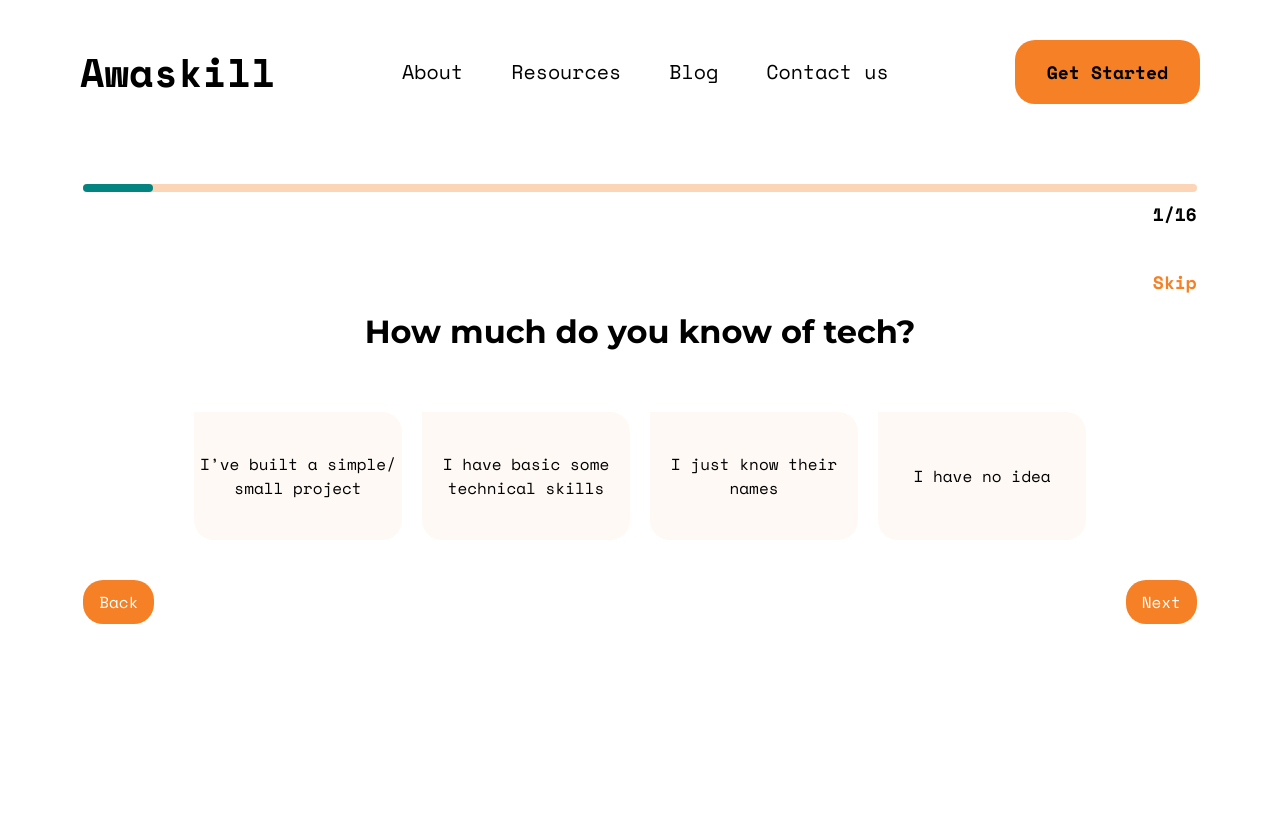
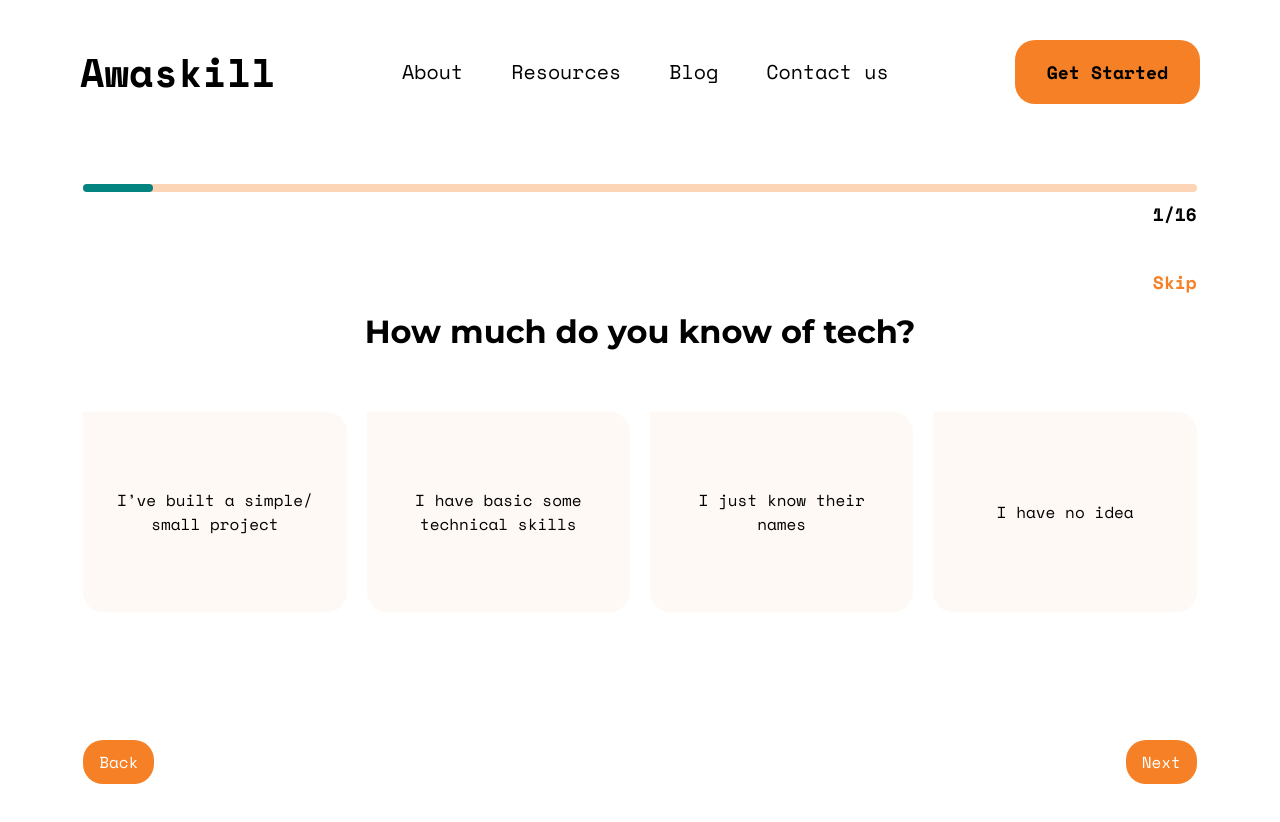
Before and after one commit to kingjamesx/quiz-app, a Next.js app: page /assessments/questions in a window 1280 px wide. Shown: the top 822 px of the page. Before the commit the page ends 800 px from the top, so only its background shows below. Built offline with nearby package versions, Linux system fonts and the light colour scheme.

Commit message:
question one layout fixed and nav header bug fixed

```diff
--- a/components/Assessments/Question-1.jsx
+++ b/components/Assessments/Question-1.jsx
@@ -1,11 +1,15 @@
-import { useRouter } from 'next/router';
-import Buttons from './UI/Button';
 import RadioInput from './radio-input';
 import { useState } from 'react';
-const QuestionOne = props => {
-  const { page, setPage } = props;
+
+const OPTIONS = [
+  { id: 1, label: 'I’ve built a simple/ small project' },
+  { id: 2, label: 'I have basic some technical skills' },
+  { id: 3, label: 'I just know their names' },
+  { id: 4, label: 'I have no idea' },
+];
+
+const QuestionOne = () => {
   const [selected, setSelected] = useState(null);
-  const router = useRouter();
 
   const handleChange = id => {
     if (selected === id) {
@@ -20,39 +24,17 @@ const QuestionOne = props => {
       <h2 className="text-center text-2xl font-bold font-mont mb-10 md:mb-16 md:text-[2rem]">
         How much do you know of tech?
       </h2>
-      <form action="" className="text-xl text-center mx-auto">
-        <div className="grid grid-cols-[repeat(auto-fit,_minmax(10rem,_max-content))] justify-center gap-7 md:gap-5">
-          <RadioInput
-            label="I’ve built a simple/ small project"
-            option={1}
-            onChange={handleChange}
-            onSelect={selected}
-          />
-          <RadioInput
-            label="I have basic some technical skills"
-            option={2}
-            onChange={handleChange}
-            onSelect={selected}
-          />
-          <RadioInput
-            label="I just know their names"
-            option={3}
-            onChange={handleChange}
-            className="py-10"
-            onSelect={selected}
-          />
-          <RadioInput
-            label="I have no idea"
-            option={4}
-            onChange={handleChange}
-            className="py-10"
-            onSelect={selected}
-          />
+      <div className="text-xl text-center mx-auto">
+        <div className="grid grid-cols-2 max-w-[27rem] mx-auto justify-center gap-7 md:gap-5 xl:grid-cols-4 xl:max-w-none">
+          {OPTIONS.map(option => (
+            <RadioInput
+              label={option.label}
+              option={option.id}
+              onChange={handleChange}
+              onSelect={selected}
+            />
+          ))}
         </div>
-      </form>
-      <div className="flex justify-between mt-10 mx-auto md:max-w-[50rem] xl:max-w-none">
-        <Buttons type="button" label="Back" onClick={() => router.back()} />
-        <Buttons type="button" label="Next" onClick={() => setPage(page + 1)} />
       </div>
     </>
   );
--- a/components/Assessments/Question-2.jsx
+++ b/components/Assessments/Question-2.jsx
@@ -1,14 +1,7 @@
-import Buttons from './UI/Button';
-
-const QuestionTwo = props => {
-  const { page, setPage } = props;
+const QuestionTwo = () => {
   return (
     <>
       <h1>Question 2</h1>
-      <div className="flex justify-between mt-10">
-        <Buttons type="button" label="Back" onClick={() => setPage(page - 1)} />
-        <Buttons type="button" label="Next" onClick={() => setPage(page + 1)} />
-      </div>
     </>
   );
 };
--- a/components/Assessments/radio-input.jsx
+++ b/components/Assessments/radio-input.jsx
@@ -1,17 +1,14 @@
-import { useState } from 'react';
-
 const RadioInput = props => {
   const { label, className, option, onChange, onSelect } = props;
 
   const classes =
-    `text-sm px-7 text-center py-5 md:px-0 md:text-base md:py-10 md:w-52 ` +
-    className;
+    `text-sm px-7 text-center md:px-0 md:text-base md:w-52 ` + className;
 
   return (
     <div
-      className={`rounded-r-[1.25rem] rounded-bl-[1.25rem] flex items-center ${
+      className={`rounded-r-[1.25rem] h-[6.25rem] rounded-bl-[1.25rem] flex justify-center items-center ${
         onSelect === option ? 'bg-primary-2/500' : 'bg-primary-2/0'
-      }`}
+      } xl:h-[12.5rem]`}
     >
       <label htmlFor={option}>
         <input
--- a/components/Header.jsx
+++ b/components/Header.jsx
@@ -10,7 +10,7 @@ import Image from 'next/image';
 import Link from 'next/link';
 const Dropdown = () => {
   return (
-    <section className="bg-white rounded-[20px] px-[24px] py-[40px] flex flex-col gap-4 shadow-lg  ">
+    <section className="bg-white rounded-[20px] px-[24px] py-[40px] flex flex-col gap-4 shadow-lg">
       <div className="flex gap-[16px] items-center hover:bg-[#fef9f4] hover:scale-[1.05] p-2 rounded ">
         <span className="w-[44px]  flex justify-center">
           <Image
@@ -82,7 +82,7 @@ const Dropdown = () => {
 
 const Header = () => {
   return (
-    <nav className="px-20 flex justify-between pt-[40px] cursor-pointer items-center ">
+    <nav className="px-20 flex justify-between pt-[40px] cursor-pointer items-center relative z-[100]">
       <Link href="/" className="text-2xl lg:text-[40px] font-bold ">
         Awaskill
       </Link>
--- a/components/Hero.jsx
+++ b/components/Hero.jsx
@@ -64,7 +64,6 @@ const btnVariant = {
 
 const Hero = () => {
   return (
-    // bg-land-pattern bg-left-top bg-no-repeat bg-contain
     <div className="flex flex-col mt-16 justify-between pb-20 overflow-hidden md:max-w-[60rem] md:ml-auto md:w-full md:pl-10 md:flex-row xl:pl-20 xl:max-w-none">
       <div className="overflow-hidden md:min-w-[20rem] xl:w-[38rem]">
         <motion.h1
--- a/pages/assessments/questions.js
+++ b/pages/assessments/questions.js
@@ -1,10 +1,13 @@
 import QuestionOne from '@/components/Assessments/Question-1';
 import QuestionTwo from '@/components/Assessments/Question-2';
+import Buttons from '@/components/Assessments/UI/Button';
 import Header from '@/components/Header';
+import { useRouter } from 'next/router';
 import { useState } from 'react';
 
 const Questions = () => {
   const [page, setPage] = useState(1);
+  const router = useRouter();
   // const [formData, setFormData] = useState({
   //   questionOne: null,
   //   questionTwo: '',
@@ -12,17 +15,25 @@ const Questions = () => {
 
   const progress = (page / 16) * 100;
 
+  const goBack = () => {
+    if (page > 1) {
+      setPage(page - 1);
+    } else {
+      router.back();
+    }
+  };
+
   const QuestionPages = () => {
     return (
       <>
-        {page === 1 && <QuestionOne page={page} setPage={setPage} />}
-        {page === 2 && <QuestionTwo page={page} setPage={setPage} />}
+        {page === 1 && <QuestionOne />}
+        {page === 2 && <QuestionTwo />}
       </>
     );
   };
 
   return (
-    <section className=" mx-auto md:max-w-none">
+    <section className="mx-auto md:max-w-none">
       <Header />
       <div className="w-[87%] mt-20 mx-auto">
         <div className="h-2 rounded-xl bg-Primary-2/50 mb-2">
@@ -40,7 +51,17 @@ const Questions = () => {
             Skip
           </button>
         </div>
-        {QuestionPages()}
+        <form action="">
+          <QuestionPages />
+          <div className="flex justify-between mt-32 mb-16 mx-auto max-w-[27rem] xl:max-w-none">
+            <Buttons type="button" label="Back" onClick={goBack} />
+            <Buttons
+              type="button"
+              label="Next"
+              onClick={() => setPage(page + 1)}
+            />
+          </div>
+        </form>
       </div>
     </section>
   );
```
